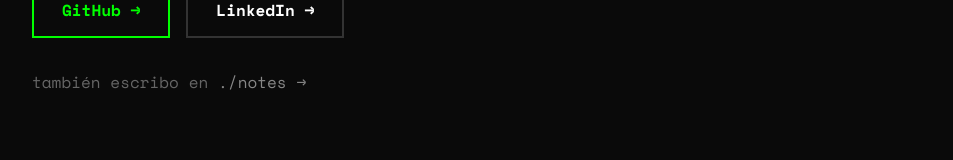
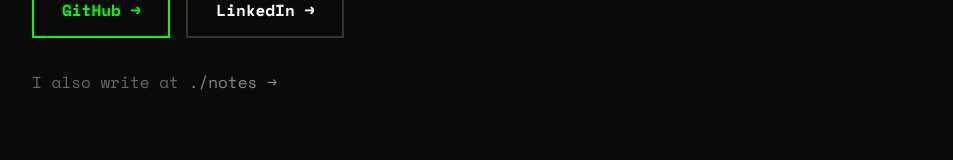
Before and after one commit to dieg0moraes/personal-porfolio, a Next.js app: page / in a window 1280 px wide. Shown: the part 414-574 px from the top of the page, without its empty margins (48-1001 px from the left). Built offline with nearby package versions, Linux system fonts and the light colour scheme.

Commit message:
in english please

```diff
--- a/src/components/Hero.tsx
+++ b/src/components/Hero.tsx
@@ -90,7 +90,7 @@ export default function Hero() {
         }`}
         style={{ transitionDelay: "600ms" }}
       >
-        también escribo en{" "}
+        I also write at{" "}
         <Link href="/notes" className="text-text-muted hover:text-accent transition-colors">
           ./notes →
         </Link>
```
